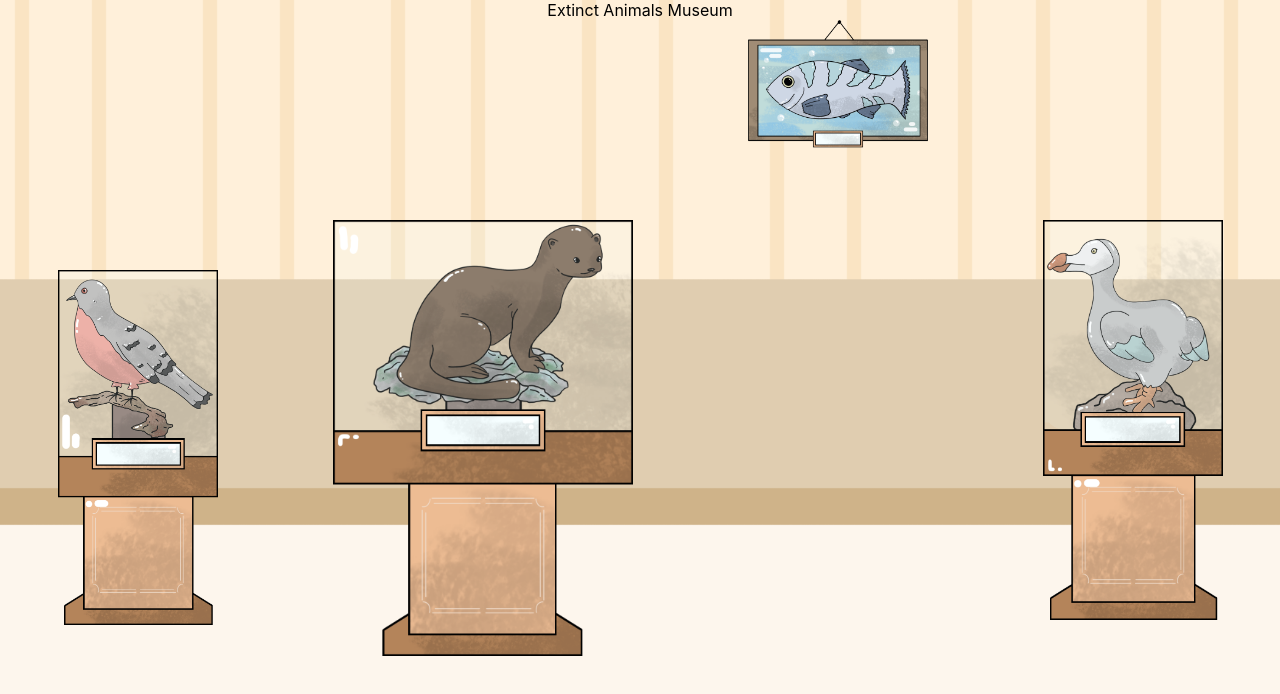
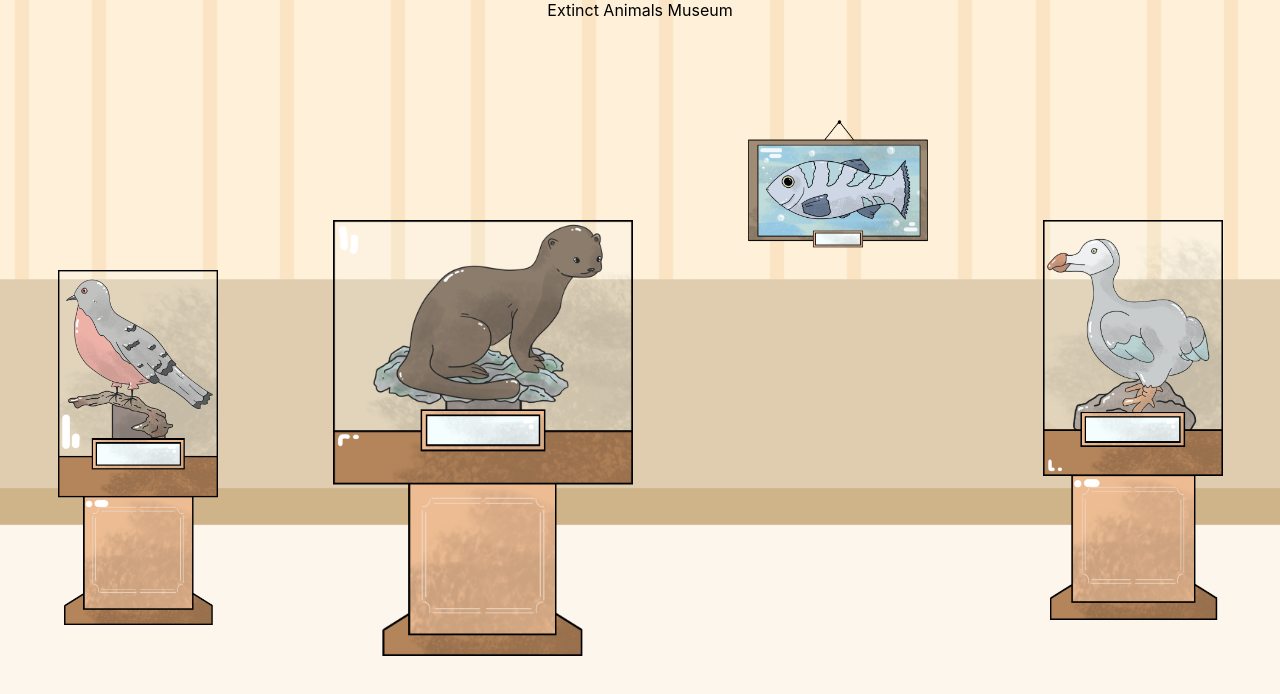
Before and after one commit to ilaydasila/extinct-animals-museum, a React (Create React App) app: page / in a window 1280 px wide. Shown: the top 694 px of the page. Built offline with nearby package versions, Linux system fonts and the light colour scheme; the HTML template or start-up script is replaced by a standard one.

Commit message:
add fading for images with class name change

```diff
--- a/src/components/Animal.js
+++ b/src/components/Animal.js
@@ -5,20 +5,31 @@ import "./animal.css";
 import DetailBox from "./DetailBox";
 import Button from "./Button";
 
-const Animal = ({ id, className, alt, name, img }) => {
+const Animal = ({ id, className, alt, name, img, siblingFadeHandler }) => {
   const [show, setShow] = useState(false);
+
+  function handleOpeningClick() {
+    setShow(!show);
+    siblingFadeHandler();
+  }
+
+  function handleClosingClick() {
+    setShow(!show);
+    siblingFadeHandler();
+  }
+
   return (
     <div className={className}>
       <DetailBox show={show}>
         <span>{name}</span>
-        <Button onClick={() => setShow(!show)}>close</Button>
+        <Button onClick={() => handleClosingClick()}>close</Button>
       </DetailBox>
       <img
         id={id}
         name={name}
         src={img}
         alt={alt}
-        onClick={() => setShow(!show)}
+        onClick={() => handleOpeningClick()}
       ></img>
     </div>
   );
--- a/src/components/animal.css
+++ b/src/components/animal.css
@@ -13,6 +13,7 @@
 .tecopaPupfish img {
   width: 100%;
   max-width: 180px;
+  margin-top: 100px;
 }
 
 .dodo img {
@@ -20,3 +21,7 @@
   max-width: 180px;
   margin-top: 200px;
 }
+
+img:hover {
+  cursor: pointer;
+}
--- a/src/components/pages/RoomOne.js
+++ b/src/components/pages/RoomOne.js
@@ -5,6 +5,8 @@ import Animal from "../Animal";
 import "./roomOne.css";
 
 const RoomOne = (props) => {
+  const [siblingFade, setSiblingFade] = useState(true);
+
   const [animalList] = useState([
     {
       id: 1,
@@ -37,7 +39,7 @@ const RoomOne = (props) => {
   ]);
 
   return (
-    <div className='animalList'>
+    <div className={siblingFade ? "sibling-fade" : "animalList"}>
       {animalList.map((animal, i) => {
         return (
           <Animal
@@ -47,6 +49,7 @@ const RoomOne = (props) => {
             name={animal.name}
             title={animal.title}
             img={animal.img}
+            siblingFadeHandler={() => setSiblingFade(!siblingFade)}
           />
         );
       })}
--- a/src/components/pages/roomOne.css
+++ b/src/components/pages/roomOne.css
@@ -3,3 +3,34 @@
   justify-content: center;
   justify-content: space-around;
 }
+
+.sibling-fade {
+  visibility: hidden;
+  display: flex;
+  justify-content: center;
+  justify-content: space-around;
+}
+/* Prevents :hover from triggering in the gaps between items */
+
+.sibling-fade > * {
+  visibility: visible;
+}
+/* Brings the child items back in, even though the parent is `hidden` */
+
+.sibling-fade > * {
+  transition: opacity 150ms linear 100ms, transform 150ms ease-in-out 100ms;
+}
+/* Makes the fades smooth with a slight delay to prevent jumps as the mouse moves between items */
+
+.sibling-fade:hover > * {
+  opacity: 0.4;
+  transform: scale(0.9);
+}
+/* Fade out all items when the parent is hovered */
+
+.sibling-fade > *:hover {
+  opacity: 1;
+  transform: scale(1);
+  transition-delay: 0ms, 0ms;
+}
+/* Fade in the currently hovered item */
```
